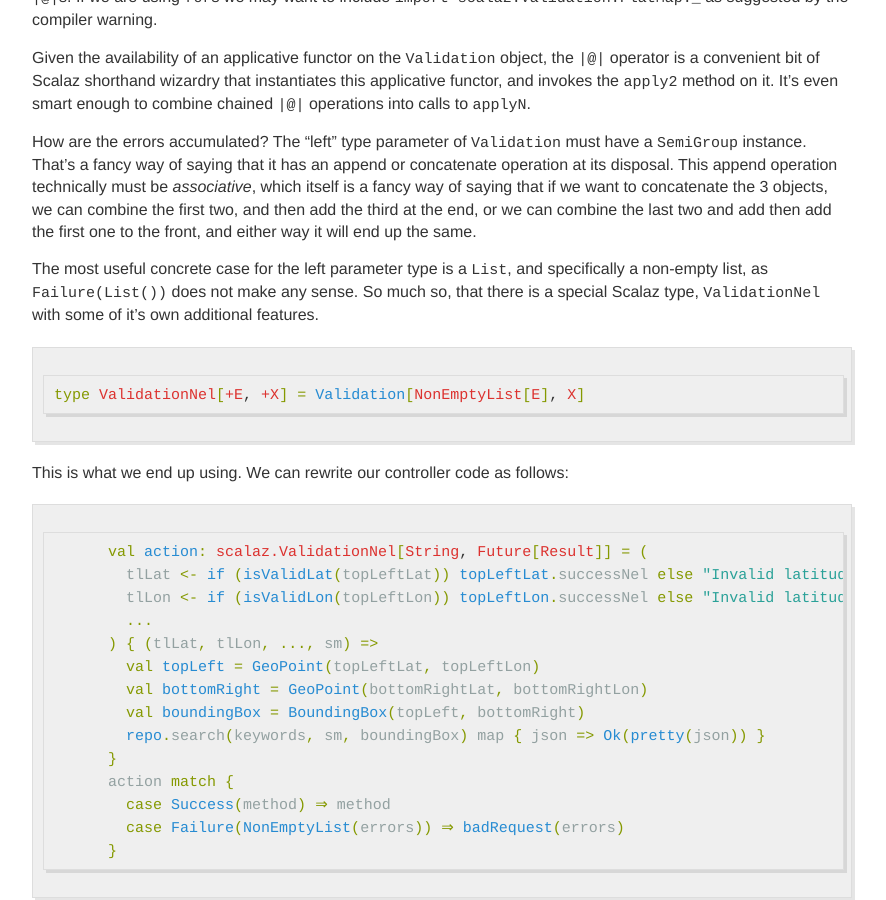
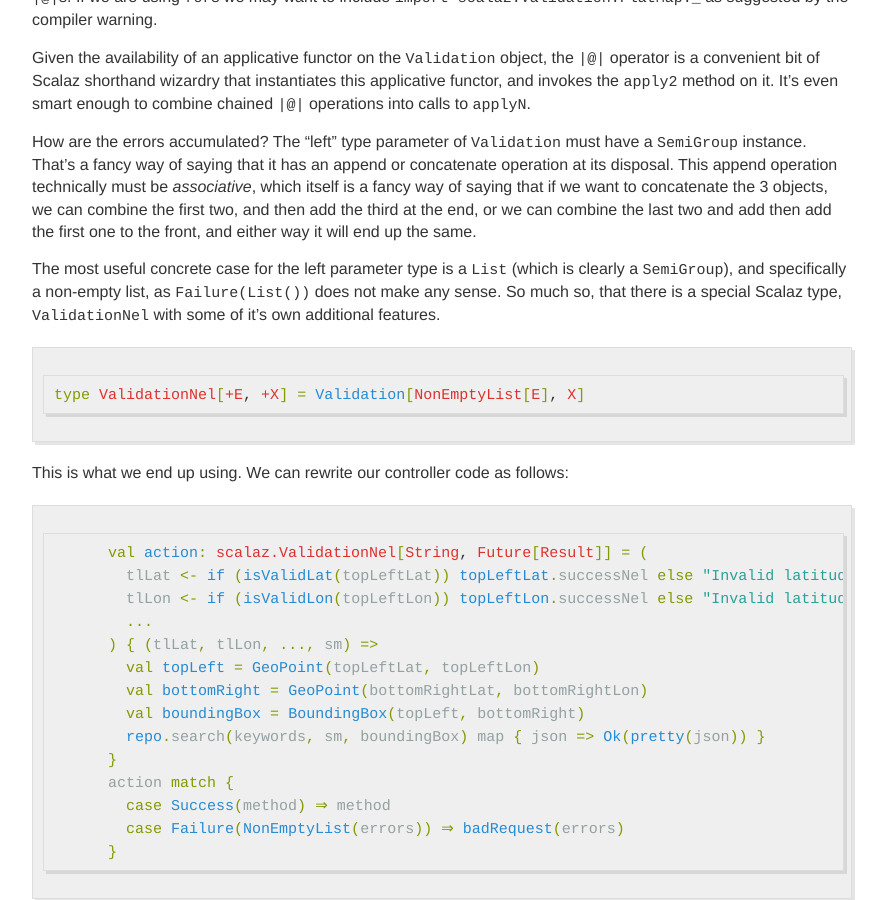
Before and after one commit to szoio/szoio.github.io, a Jekyll site: the page built from _posts/2016-04-29-bulletproof-functional-validation-using-scalaz.md, in a window 1280 px wide and 900 px high, scrolled down 6979 px. Shown: the whole window, without its empty margins (198-1084 px from the left). Built offline with Jekyll 4.4.1, drawn with Linux system fonts in a browser that asks for light colours; comment, search, counter and statistics services are not loaded.

Commit message:
small fixes

````diff
--- a/_posts/2016-04-29-bulletproof-functional-validation-using-scalaz.md
+++ b/_posts/2016-04-29-bulletproof-functional-validation-using-scalaz.md
@@ -253,7 +253,7 @@
 
 How are the errors accumulated? The "left" type parameter of `Validation` must have a `SemiGroup` instance. That's a fancy way of saying that it has an append or concatenate operation at its disposal. This append operation technically must be *associative*, which itself is a fancy way of saying that if we want to concatenate the 3 objects, we can combine the first two, and then add the third at the end, or we can combine the last two and add then add the first one to the front, and either way it will end up the same.
 
-The most useful concrete case for the left parameter type is a `List`, and specifically a non-empty list, as `Failure(List())` does not make any sense. So much so, that there is a special Scalaz type, `ValidationNel` with some of it's own additional features.
+The most useful concrete case for the left parameter type is a `List` (which is clearly a `SemiGroup`), and specifically a non-empty list, as `Failure(List())` does not make any sense. So much so, that there is a special Scalaz type, `ValidationNel` with some of it's own additional features.
 
 ```scala
 type ValidationNel[+E, +X] = Validation[NonEmptyList[E], X]
````
